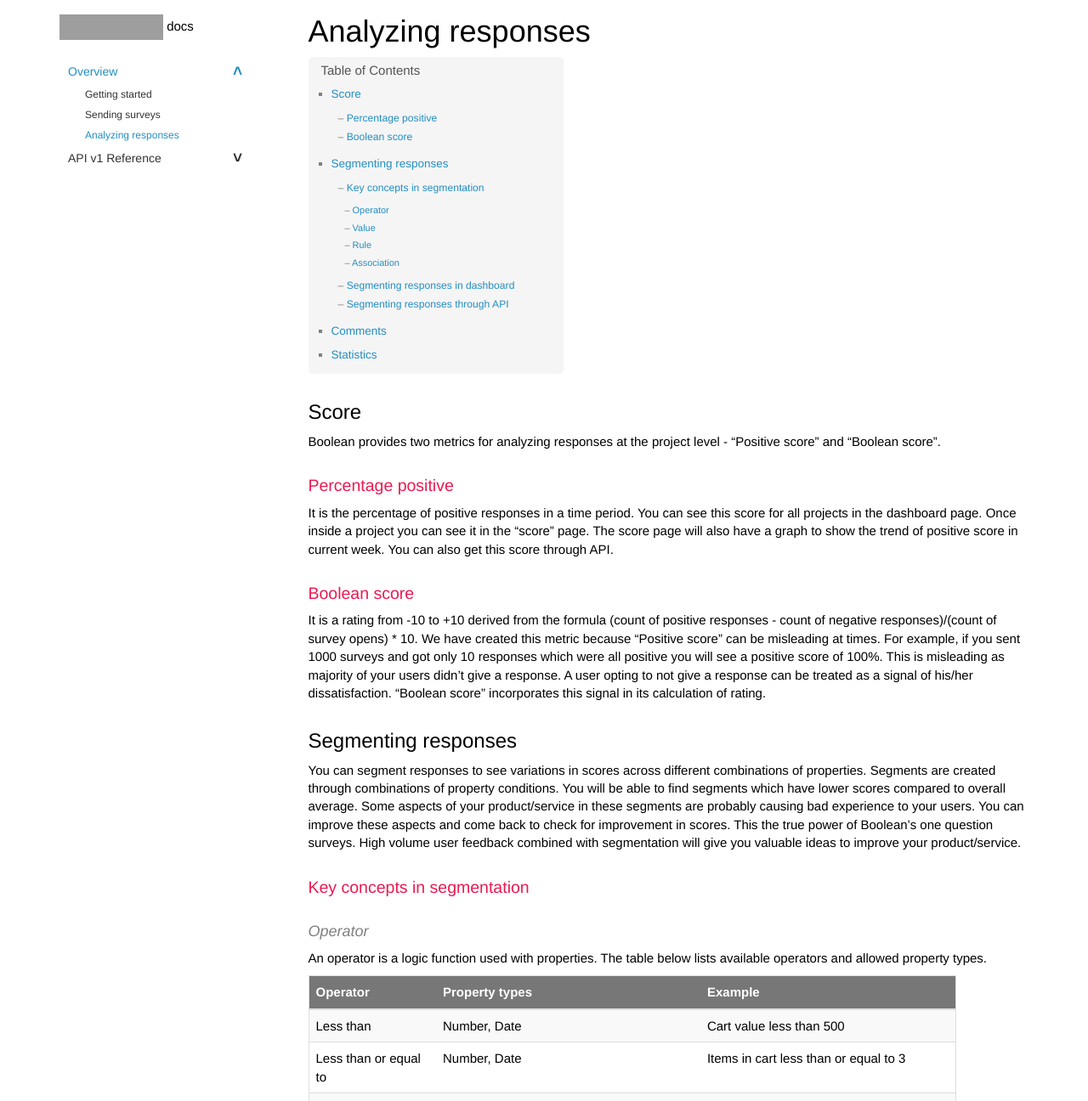
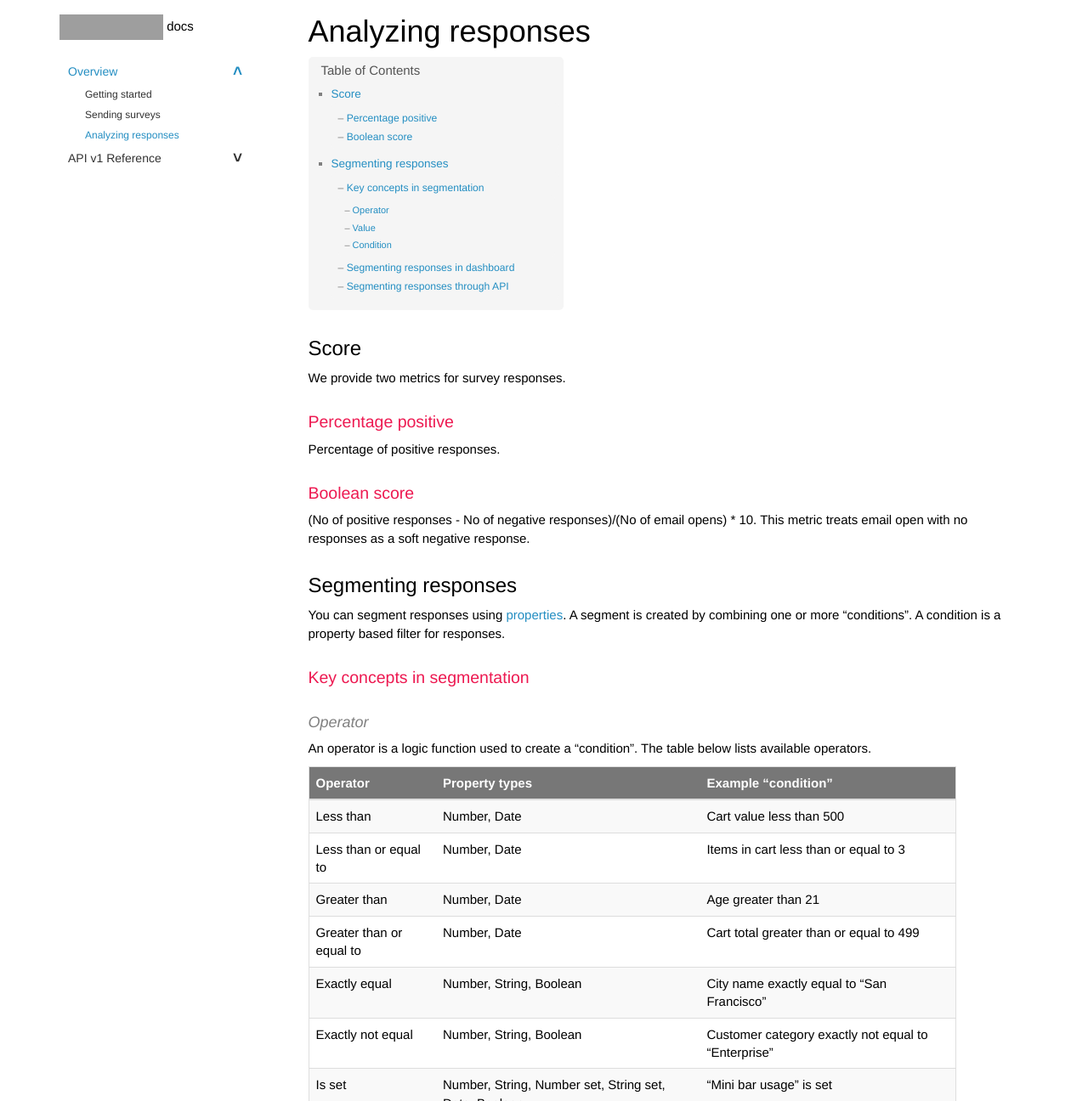
Before and after one commit to booleanapp/docs, a Jekyll site: the page built from pages/overview/analyze_responses.md, in a window 1280 px wide and 1400 px high, cut to the strip 104-1400 px from the top of the window. Shown: the whole strip at 85% size. Built offline with Jekyll 4.4.1, drawn with Linux system fonts in a browser that asks for light colours; some of the changed text lies outside the part shown; grey boxes are pictures that could not be loaded.

Commit message:
Improved content.

```diff
--- a/pages/overview/analyze_responses.md
+++ b/pages/overview/analyze_responses.md
@@ -7,26 +7,28 @@ folder: mydoc
 
 ## Score
 
-Boolean provides two metrics for analyzing responses at the project level - “Positive score” and “Boolean score”.
+We provide two metrics for survey responses.
+
 ### Percentage positive
 
-It is the percentage of positive responses in a time period. You can see this score for all projects in the dashboard page. Once inside a project you can see it in the “score” page. The score page will also have a graph to show the trend of positive score in current week. You can also get this score through API.
+Percentage of positive responses.
 
 ### Boolean score
 
-It is a rating from -10 to +10 derived from the formula (count of positive responses - count of negative responses)/(count of survey opens) * 10. We have created this metric because “Positive score” can be misleading at times. For example, if you sent 1000 surveys and got only 10 responses which were all positive you will see a positive score of 100%. This is misleading as majority of your users didn’t give a response. A user opting to not give a response can be treated as a signal of his/her dissatisfaction. “Boolean score” incorporates this signal in its calculation of rating.
+(No of positive responses - No of negative responses)/(No of email opens) * 10. This metric treats email open with no responses as a soft negative response.
+
 
 ## Segmenting responses
 
-You can segment responses to see variations in scores across different combinations of properties. Segments are created through combinations of property conditions. You will be able to find segments which have lower scores compared to overall average. Some aspects of your product/service in these segments are probably causing bad experience to your users. You can improve these aspects and come back to check for improvement in scores. This the true power of Boolean’s one question surveys. High volume user feedback combined with segmentation will give you valuable ideas to improve your product/service.
+You can segment responses using [properties](/docs/send_surveys.html#properties). A segment is created by combining one or more "conditions". A condition is a property based filter for responses.
 
 ### Key concepts in segmentation
 
 #### Operator
 
-An operator is a logic function used with properties. The table below lists available operators and allowed property types.
+An operator is a logic function used to create a "condition". The table below lists available operators.
 
-|Operator|Property types|Example|
+|Operator|Property types|Example "condition"|
 |--------|--------------|-------|
 |Less than|Number, Date|Cart value less than 500|
 |Less than or equal to|Number, Date|Items in cart less than or equal to 3|
@@ -45,35 +47,22 @@ An operator is a logic function used with properties. The table below lists avai
 
 Value is data of a property. For example, a “city” property can have value “New York City”.
 
-#### Rule
+#### Condition
 
-A rule is a logical condition used to validate responses. It is a combination of property, operator and value. For example, “operating system (property) is (operator) Android (value)”. A successful validation is called a “hit” and a failed validation is called a “miss”. One or more rules together form a “filter”. A response will pass a filter if one or more rules is a “hit”.
+It is a combination of property, operator and value. For example, “operating system (property) is (operator) Android (value)”.
 
-#### Association
-
-An association defines how multiple rules are used together in filtering responses. In “AND” aggregation a response will pass the filter if all the rules are a hit. In “ANY” aggregation a response will pass the filter it at least one of the rules is a hit.
 
 ### Segmenting responses in dashboard
 
-You create a segment by using a filter for responses. You need to select an “association” and add one or more rules to create a filter.
-
-Follow these steps given below to add a rule:
+Follow these steps given below to add a condition:
 1.	Click the plus icon. You will immediately see a list of all available properties.
 2.	Select a property. You will immediately see list of all available operators for the selected property.
 3.	Select an operator. You will immediately see a text box or drop down depending on selected operator.
 4.	Input a value.
 
-Scores will update immediately after you add a rule. You can repeat above steps for adding multiple rules. You can remove a rule by clicking the cross icon. You can add a maximum of 5 rules.
+Scores will update immediately after you add a condition. You can repeat above steps for adding multiple conditions. You can remove a condition by clicking the cross icon. You can add a maximum of 5 conditions in dashboard.
 
 
 ### Segmenting responses through API
 
 Read [API documentation](/docs/v1_score.html).
-
-## Comments
-
-Users can give textual feedback if they wish after giving a survey response. Boolean provides a place for this in the response “thank you” page. You can view all user comments in the “comments” page of a project. We encourage you to regularly read this section to find out unique/rare user experiences which are otherwise missed in the response analysis. You can also get comments through API.
-
-## Statistics
-
-You can find reports on surveys sent, surveys throttled, response rate and open rate in the “statistics” page of a project. You can also get statistics through API.
```
